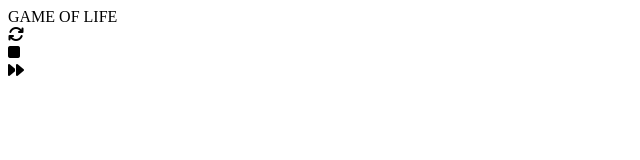
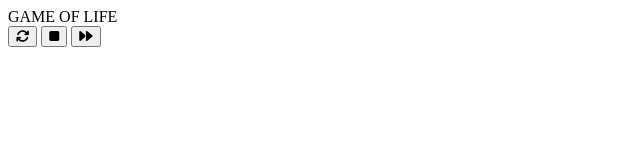
Before and after one commit to mireiarull/202209-GameOfLife, a website with bundled scripts: page public/index.html in a window 1280 px wide. Shown: the whole page, without its empty margins (0-640 px from the left). Built offline with nearby package versions, Linux system fonts and the light colour scheme.

```diff
--- a/public/index.html
+++ b/public/index.html
@@ -20,9 +20,9 @@
   <main>
   </main>
   <section class="game-control">
-    <nav class="game-control__reset"><i class="fa-solid fa-arrows-rotate"></i></nav>
-    <nav class="game-control__action--pause game-control__action--play"><i class="fa-solid fa-stop"></i></nav>
-    <nav class="game-control__forward"><i class="fa-solid fa-forward"></i></nav>
+    <button class="game-control__reset"><i class="fa-solid fa-arrows-rotate"></i></button>
+    <button class="game-control__action--pause game-control__action--play"><i class="fa-solid fa-stop"></i></button>
+    <button class="game-control__forward"><i class="fa-solid fa-forward"></i></button>
 
   </section>
 </body>
--- /dev/null
+++ b/src/sass/components/_game-control.scss
@@ -0,0 +1,5 @@
+.game-control {
+  display: flex;
+  font-size: 3rem;
+  padding: 1rem;
+}
--- /dev/null
+++ b/src/sass/core/_globals.scss
@@ -0,0 +1,16 @@
+@use "../variables/colors";
+@use "../variables/fonts";
+
+body {
+  background-color: colors.$main-color-background;
+}
+
+button,
+a {
+  cursor: pointer;
+}
+
+html {
+  color: colors.$main-color-foreground;
+  font-family: fonts.$main-font;
+}
--- /dev/null
+++ b/src/sass/core/_reset.scss
@@ -0,0 +1,45 @@
+*,
+*::before,
+*::after {
+  box-sizing: border-box;
+}
+
+html,
+body {
+  height: 100%;
+  margin: 0;
+}
+
+body {
+  line-height: 1.5;
+  -webkit-font-smoothing: antialiased;
+}
+
+img {
+  display: block;
+  max-width: 100%;
+}
+
+input,
+button,
+textarea,
+select {
+  font: inherit;
+}
+
+p,
+h1,
+h2,
+h3,
+h4,
+h5,
+h6 {
+  overflow-wrap: break-word;
+  margin: 0;
+}
+
+a {
+  text-decoration: none;
+  color: inherit;
+  cursor: pointer;
+}
--- a/src/sass/style.scss
+++ b/src/sass/style.scss
@@ -1,12 +1,6 @@
 @use "variables/colors";
 @use "variables/fonts";
 @use "components/header.scss";
-
-body {
-  background-color: colors.$main-color-background;
-}
-
-html {
-  color: colors.$main-color-foreground;
-  font-family: fonts.$main-font;
-}
+@use "components/game-control.scss";
+@use "core/reset";
+@use "core/globals";
```
Also changed, not shown: src/sass/components/_header.scss (renamed from src/sass/components/header.scss).
